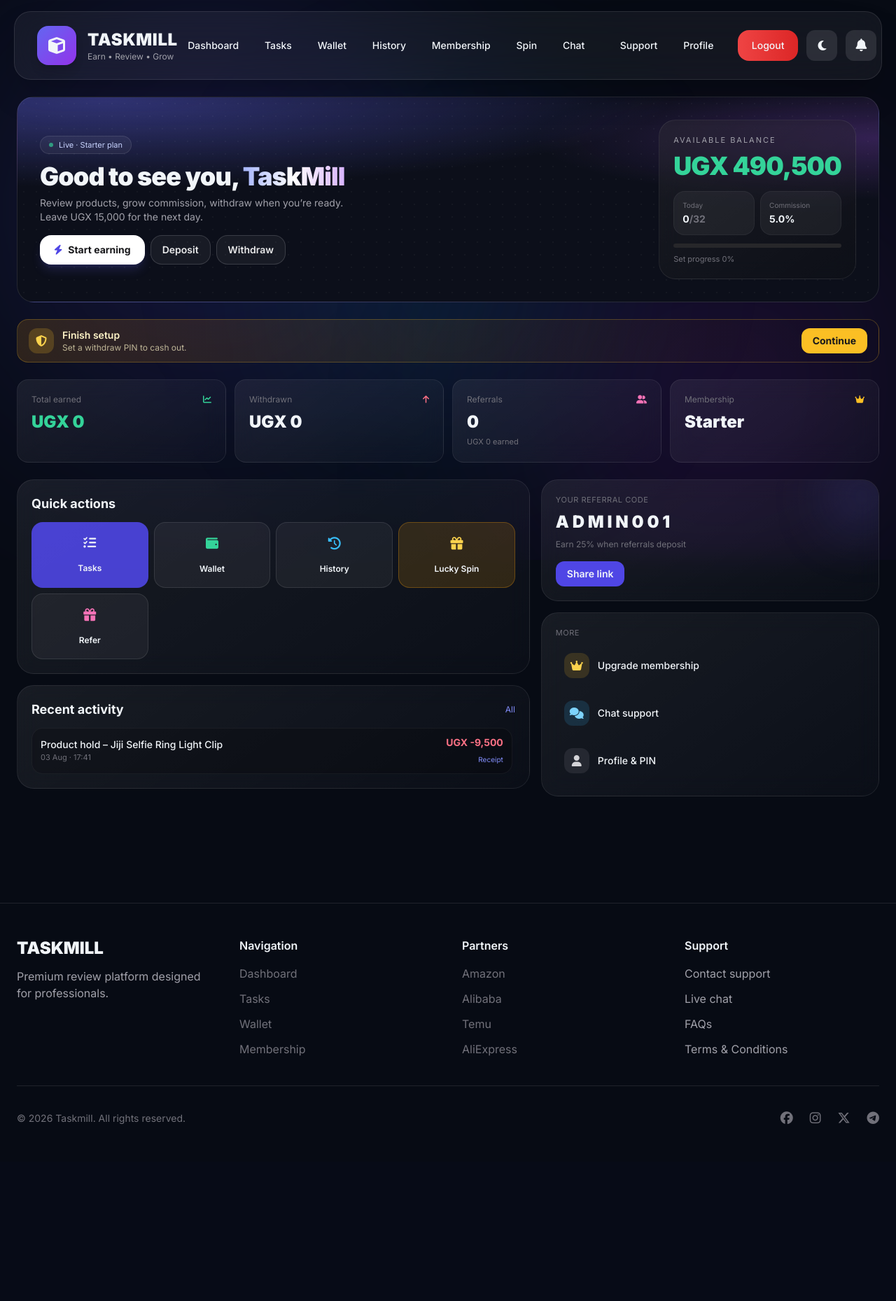
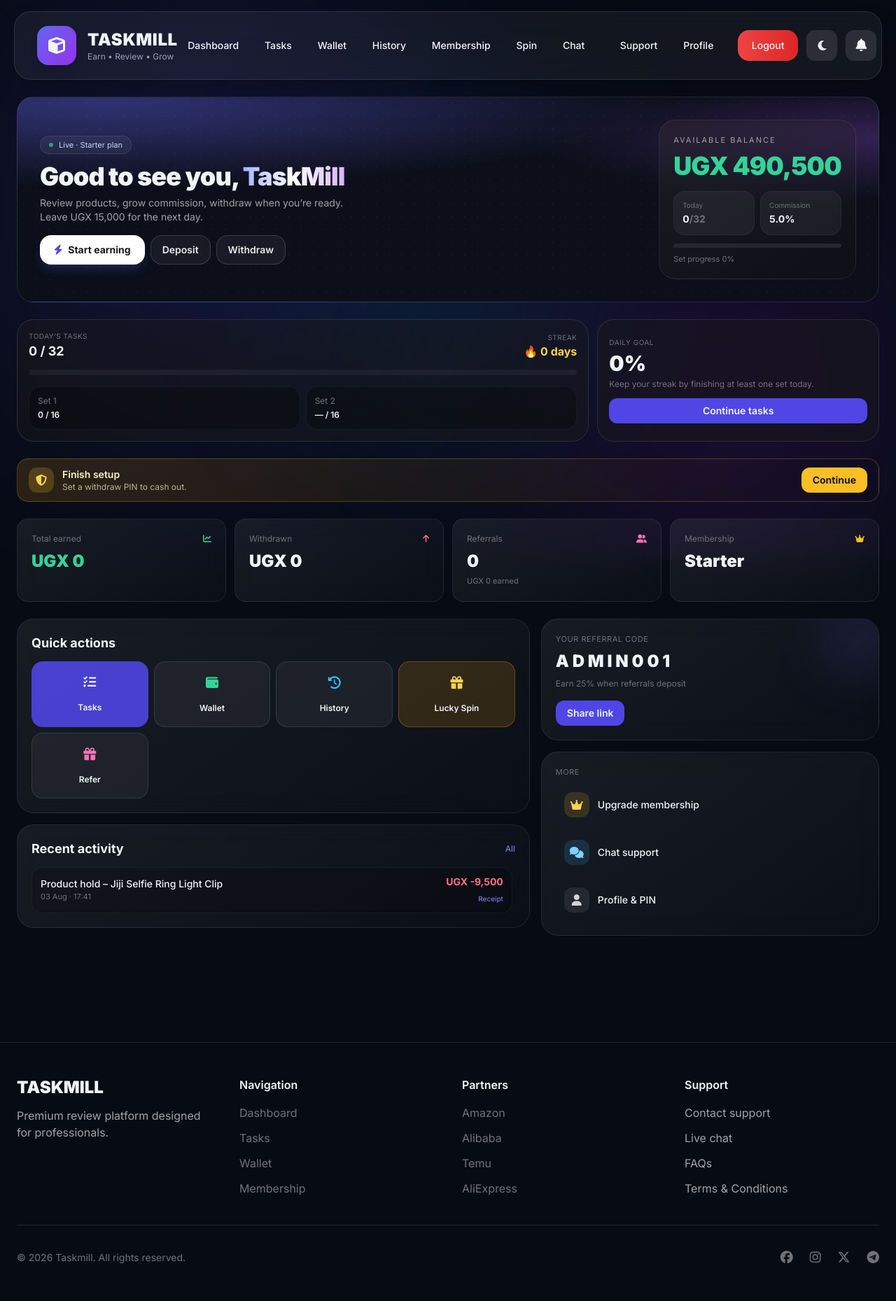
Before and after one commit to ombasi/taskmill, a Flask app: page /dashboard/ in a window 1280 px wide. Shown: the whole page at 70% size. Before the commit the page ends 1606 px from the top, so only its background shows below. Run offline with Flask 3, Linux system fonts and the light colour scheme; a user stored in the database is signed in; data comes from the database, SQL or seed files in the repository; data that the repository does not hold is empty; some libraries are stand-ins or nearby versions.

Commit message:
UX: withdraw checklist, set progress, deposit success, referral share, admin queue, streaks

```diff
--- a/routes/dashboard.py
+++ b/routes/dashboard.py
@@ -33,6 +33,7 @@ def index():
     _ensure_membership(current_user)
     TaskService.ensure_daily_reset(current_user)
     progress = TaskService.progress(current_user)
+    streak = TaskService.activity_streak(current_user)
 
     completed = Task.query.filter_by(user_id=current_user.id, status="completed").count()
     pending = Task.query.filter_by(user_id=current_user.id, status="assigned").count()
@@ -117,6 +118,7 @@ def index():
         max_sets=1,
         current_set=1,
         progress=progress,
+        streak=streak,
         combo=combo,
         total_earned=total_earned,
         total_withdrawn=abs(total_withdrawn),
--- a/services/task_service.py
+++ b/services/task_service.py
@@ -518,7 +518,55 @@ class TaskService:
         return True
 
     @staticmethod
+    def withdraw_checklist(user):
+        """Structured checklist for the withdraw page UI."""
+        TaskService.ensure_daily_reset(user)
+        tasks_per_set, daily_sets, total = TaskService._limits(user)
+        required_sets = min(2, daily_sets)
+        sets_done = int(user.daily_sets_completed or 0)
+        bal = float(user.available_balance or 0)
+        reserve = float(TaskService.WITHDRAW_RESERVE)
+        has_pin = bool(getattr(user, "has_withdraw_pin", lambda: False)())
+        if not hasattr(user, "has_withdraw_pin"):
+            has_pin = bool(getattr(user, "withdraw_pin_hash", None))
+        items = [
+            {
+                "key": "balance",
+                "label": "Balance is not negative",
+                "ok": bal >= 0,
+                "detail": f"Current: UGX {bal:,.0f}",
+            },
+            {
+                "key": "negative_day",
+                "label": "No combo negative hold today",
+                "ok": not bool(getattr(user, "negative_today", False)),
+                "detail": "Clear combo hold first" if getattr(user, "negative_today", False) else "Clear",
+            },
+            {
+                "key": "sets",
+                "label": f"Complete {required_sets} task set(s) today",
+                "ok": sets_done >= required_sets,
+                "detail": f"{sets_done} / {required_sets} sets done",
+            },
+            {
+                "key": "reserve",
+                "label": f"Keep at least UGX {reserve:,.0f} after withdraw",
+                "ok": bal > reserve,
+                "detail": f"Withdrawable up to UGX {max(0, bal - reserve):,.0f}",
+            },
+            {
+                "key": "pin",
+                "label": "Withdraw PIN set",
+                "ok": has_pin,
+                "detail": "Set PIN in Profile" if not has_pin else "PIN ready",
+            },
+        ]
+        all_ok = all(i["ok"] for i in items)
+        return {"items": items, "all_ok": all_ok, "sets_done": sets_done, "required_sets": required_sets}
+
+    @staticmethod
     def can_withdraw(user):
+
         """
         Withdraw only when:
         - at least 2 sets completed today (or membership daily_sets if lower)
@@ -577,7 +625,46 @@ class TaskService:
         db.session.commit()
 
     @staticmethod
+    def activity_streak(user):
+        """Days in a row with at least one completed task (best-effort)."""
+        from datetime import datetime, timedelta, date
+        from sqlalchemy import func
+        try:
+            days = (
+                db.session.query(func.date(Task.completed_at))
+                .filter(
+                    Task.user_id == user.id,
+                    Task.status == "completed",
+                    Task.completed_at.isnot(None),
+                )
+                .distinct()
+                .all()
+            )
+            dayset = {d[0] if not isinstance(d, date) else d for d in days}
+            # normalize
+            norm = set()
+            for d in dayset:
+                if d is None:
+                    continue
+                if hasattr(d, "date"):
+                    norm.add(d.date())
+                else:
+                    norm.add(d)
+            streak = 0
+            cur = date.today()
+            # allow today or yesterday to start streak
+            if cur not in norm and (cur - timedelta(days=1)) in norm:
+                cur = cur - timedelta(days=1)
+            while cur in norm:
+                streak += 1
+                cur = cur - timedelta(days=1)
+            return streak
+        except Exception:
+            return int(getattr(user, "tasks_completed_today", 0) or 0) > 0 and 1 or 0
+
+    @staticmethod
     def progress(user):
+
         TaskService.ensure_daily_reset(user)
         tasks_per_set, daily_sets, total = TaskService._limits(user)
         done = int(user.tasks_completed_today or 0)
--- a/templates/dashboard.html
+++ b/templates/dashboard.html
@@ -65,6 +65,60 @@
       </div>
     </div>
   </section>
+
+
+  {# Daily goal + streak (light gamification) #}
+  {% set p = progress if progress is defined else {} %}
+  {% set sets_done = p.sets_completed|default(0) %}
+  {% set daily_sets = p.daily_sets|default(2) %}
+  {% set tps = p.tasks_per_set|default(16) %}
+  {% set done = p.completed_today|default(0) %}
+  {% set total = p.mandatory|default(1) %}
+  {% set pct_day = ((done / total) * 100)|int if total else 0 %}
+  {% set set1_done = [done, tps]|min %}
+  {% set set2_done = [done - tps, 0]|max if done > tps else 0 %}
+  <div class="grid sm:grid-cols-3 gap-3">
+    <div class="rounded-3xl border border-white/10 bg-zinc-900/50 p-4 sm:col-span-2">
+      <div class="flex items-center justify-between mb-3">
+        <div>
+          <p class="text-[10px] uppercase tracking-wider text-zinc-500">Today’s tasks</p>
+          <p class="font-bold text-lg">{{ done }} / {{ total }}</p>
+        </div>
+        <div class="text-right">
+          <p class="text-[10px] uppercase tracking-wider text-zinc-500">Streak</p>
+          <p class="font-bold text-amber-300">🔥 {{ streak|default(0) }} day{{ 's' if (streak|default(0)) != 1 else '' }}</p>
+        </div>
+      </div>
+      <div class="h-2 rounded-full bg-white/5 overflow-hidden mb-4">
+        <div class="h-full rounded-full bg-gradient-to-r from-indigo-500 to-emerald-400" style="width: {{ [pct_day, 100]|min }}%"></div>
+      </div>
+      <div class="grid grid-cols-2 gap-2 text-xs">
+        <div class="rounded-2xl bg-black/25 border border-white/5 p-3">
+          <p class="text-zinc-500">Set 1</p>
+          <p class="font-semibold mt-1">{{ set1_done }} / {{ tps }}
+            {% if sets_done >= 1 %}<span class="text-emerald-400">✓</span>{% endif %}
+          </p>
+        </div>
+        <div class="rounded-2xl bg-black/25 border border-white/5 p-3">
+          <p class="text-zinc-500">Set 2 {% if p.needs_admin_unlock %}<span class="text-amber-400">(locked)</span>{% endif %}</p>
+          <p class="font-semibold mt-1">
+            {% if sets_done >= 1 and not p.needs_admin_unlock %}{{ set2_done }} / {{ tps }}
+            {% elif sets_done >= 2 %}{{ tps }} / {{ tps }} ✓
+            {% else %}— / {{ tps }}{% endif %}
+          </p>
+        </div>
+      </div>
+      {% if p.needs_admin_unlock %}
+      <p class="text-[11px] text-amber-300/90 mt-3">Set 1 complete. Contact admin to unlock Set 2.</p>
+      {% endif %}
+    </div>
+    <div class="rounded-3xl border border-white/10 bg-zinc-900/50 p-4 flex flex-col justify-center">
+      <p class="text-[10px] uppercase tracking-wider text-zinc-500">Daily goal</p>
+      <p class="text-3xl font-black mt-1">{{ [pct_day, 100]|min }}%</p>
+      <p class="text-xs text-zinc-500 mt-1">Keep your streak by finishing at least one set today.</p>
+      <a href="{{ url_for('task.index') }}" class="mt-3 text-center rounded-xl bg-indigo-600 hover:bg-indigo-500 py-2 text-sm font-semibold">Continue tasks</a>
+    </div>
+  </div>
 
   {% if needs_pin or low_bal %}
   <div class="rounded-2xl border border-amber-400/25 bg-gradient-to-r from-amber-500/15 to-transparent px-4 py-3 flex flex-wrap items-center justify-between gap-3">
```
Also changed, not shown: routes/admin.py (+10 -0 lines), routes/wallet.py (+5 -7 lines), templates/admin/dashboard.html (+31 -1 lines), templates/wallet/deposit_success.html (added, +32 -0 lines), templates/wallet/withdraw.html (+24 -0 lines).
